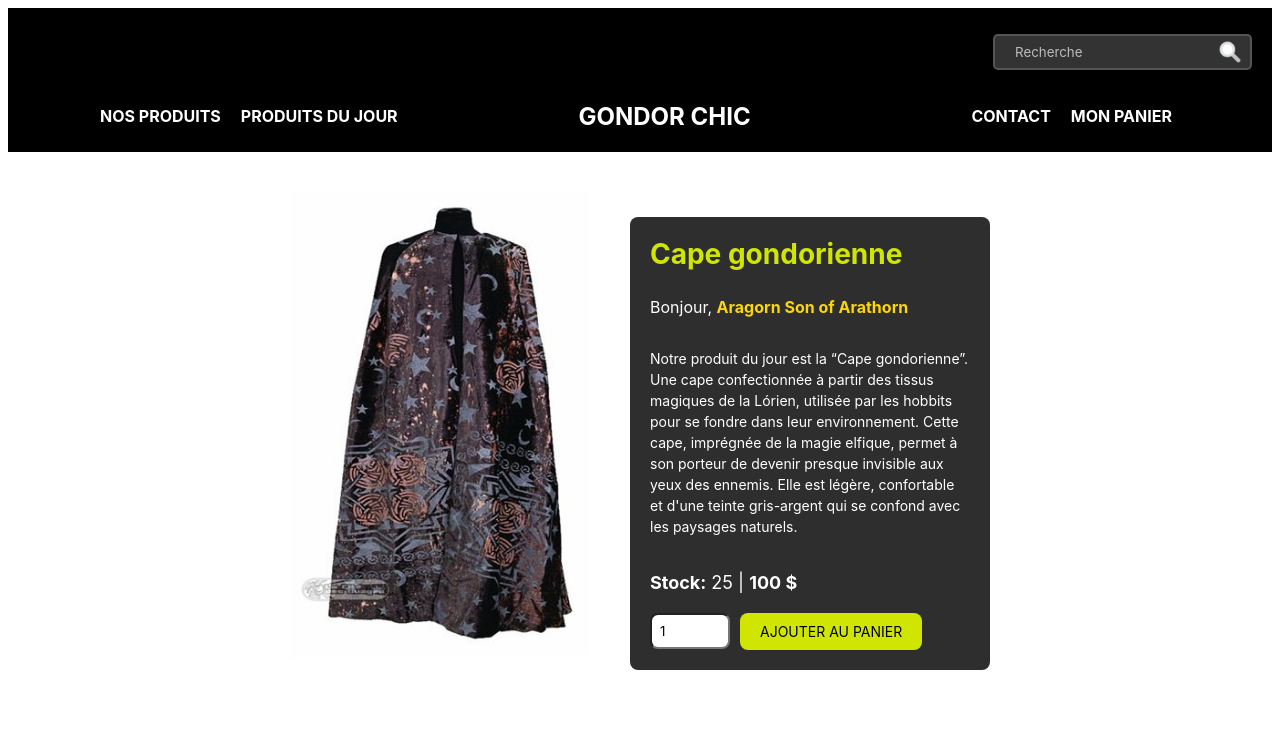
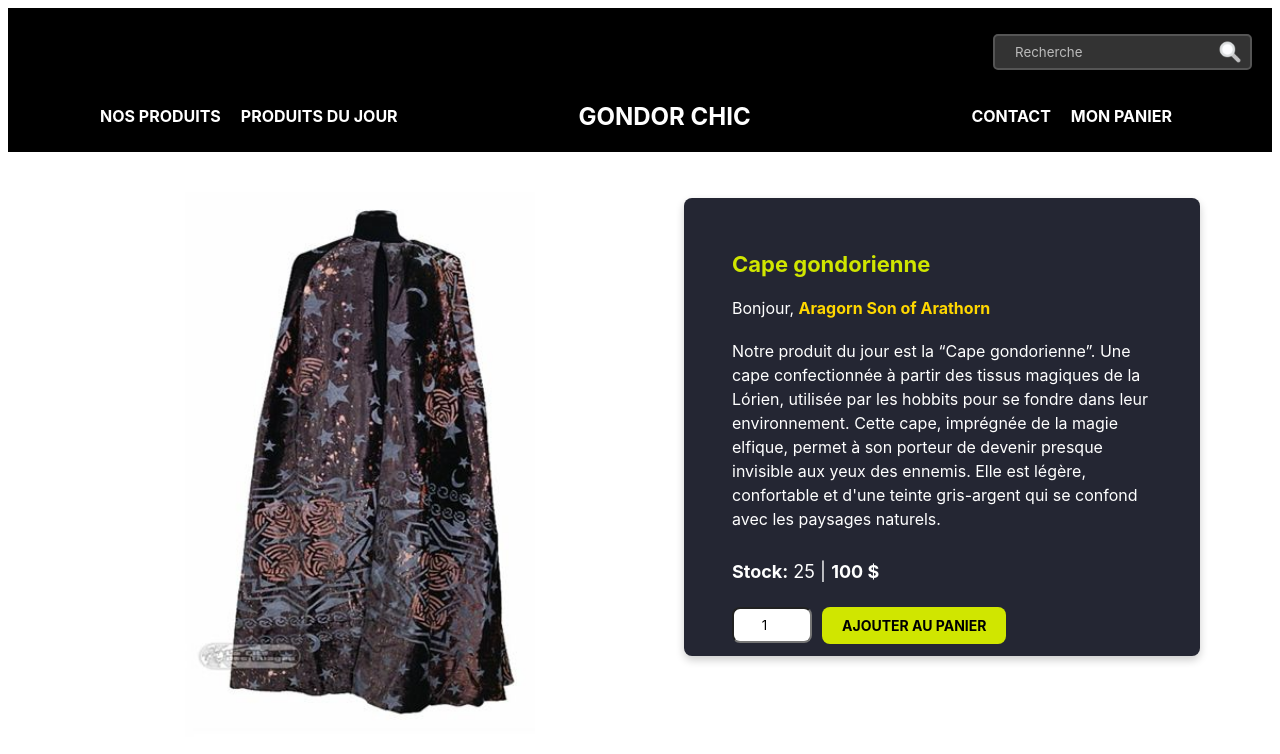
Before and after one commit to MioraRatsiresy/Gondor_Chic, a React (Vite) app in the folder Gondor_chic/: page /home in a window 1280 px wide. Shown: the top 754 px of the page. Built offline with nearby package versions, Linux system fonts and the light colour scheme.

Commit message:
CustomHome

```diff
--- a/Gondor_chic/src/pages/CustomHome.tsx
+++ b/Gondor_chic/src/pages/CustomHome.tsx
@@ -33,27 +33,28 @@
     };
 
     return (
-        <div className="product-container">
-            <img src={imageUrl} alt={productName} className="product-image" />
-            <div className="product-details">
-                <h2 className="product-title">{productName}</h2>
-                <p>Bonjour, <strong className="product-greeting">{user.first_name} {user.last_name}</strong></p>
-                <p className="product-description">{description}</p>
-                <p className="product-stock"><strong>Stock:</strong> {stock} | <strong>{price} $</strong></p>
-                <div className="quantity-and-button">
+        <div className="custom-home-product-container">
+            <img src={imageUrl} alt={productName} className="custom-home-product-image" />
+            <div className="custom-home-product-details">
+                <h2 className="custom-home-product-title">{productName}</h2>
+                <p>Bonjour, <strong className="custom-home-product-greeting">{user.first_name} {user.last_name}</strong></p>
+                <p className="custom-home-product-description">{description}</p>
+                <br />
+                <p className="custom-home-product-stock"><strong>Stock:</strong> {stock} | <strong>{price} $</strong></p>
+                <div className="custom-home-quantity-and-button">
                     <input
                         type="number"
                         value={quantity}
                         min="1"
                         max={stock}
                         onChange={handleQuantityChange}
-                        className="quantity-input"
+                        className="custom-home-quantity-input"
                     />
-                    <button onClick={handleAddToCart} className="add-to-cart-button">
+                    <button onClick={handleAddToCart} className="custom-home-add-to-cart-button">
                         AJOUTER AU PANIER
                     </button>
                 </div>
-                {quantity > stock && <p className="stock-warning">Le stock est limité, veuillez vérifier la quantité</p>}
+                {quantity > stock && <p className="custom-home-stock-warning">Le stock est limité, veuillez vérifier la quantité</p>}
             </div>
         </div>
     );
--- a/Gondor_chic/src/pages/customHome.css
+++ b/Gondor_chic/src/pages/customHome.css
@@ -1,64 +1,86 @@
-.product-container {
+.custom-home-product-container {
     display: flex;
+    justify-content: center;
     align-items: center;
     font-family: Arial, sans-serif;
     color: white;
+    width: 80%;
+    max-width: 700px;
+    margin: 40px auto;
+    position: relative;
 }
 
-.product-image {
-    width: 300px;
-    margin-right: 20px;
-    border-radius: 8px;
+.custom-home-product-image {
+    width: 50%;  /* Adjusted to fit the flexbox layout */
+    height: auto;
+    display: block;
+    position: relative;
+    z-index: 1;
+    left: -40%;
 }
 
-.product-details {
-    flex: 1;
-    background-color: #2e2e2e;
-    padding: 20px;
-    border-radius: 8px;
-    margin-left: 20px;
-    margin-top: 20px;
+.custom-home-product-details {
+    position: absolute;
+    z-index: 2;
+    background-color: rgb(36, 38, 51);
+    color: white;
+    padding: 3rem 3rem 10px ;
+    width: 60%;
+    right: -30%;
+    top: 1%;
+    box-shadow: 0 4px 8px 0 rgba(0, 0, 0, 0.2);
+    text-align: left;
+    display: flex;
+    flex-direction: column;
+    justify-content: flex-start;
+    align-items: flex-start;
+    height: auto;
+    min-height: 400px;
+    border-radius: 8px;  /* Rounded corners */
+    box-shadow: 0 4px 8px rgba(0, 0, 0, 0.2);  /* Add shadow */
 }
 
-.product-title {
-    font-size: 28px;
+.custom-home-product-title {
+    font-size: 22px;
     font-weight: bold;
-    margin-bottom: 10px;
+    margin: 5px 0;
     color: #d0e600;
 }
 
-.product-greeting {
+.custom-home-product-greeting {
     margin: 0;
     font-size: 16px;
     font-weight: bold;
     color: #ffd700;
 }
 
-.product-description {
-    margin: 10px 0;
-    font-size: 14px;
+.custom-home-product-description {
+    margin: 5px 0;
+    font-size: 16px;
     line-height: 1.5;
 }
 
-.product-stock {
+.custom-home-product-stock {
     font-size: 18px;
-    margin: 15px 0;
+    margin: 5px 0;
 }
 
-.quantity-and-button {
+.custom-home-quantity-and-button {
     display: flex;
     align-items: center;
+    margin-top: 20px;
 }
 
-.quantity-input {
+.custom-home-quantity-input {
     width: 60px;
     margin-right: 10px;
     display: inline-block;
     border-radius: 8px;
     padding: 8px;
+    text-align: center;
 }
 
-.add-to-cart-button {
+.custom-home-add-to-cart-button {
     padding: 10px 20px;
     background-color: #d0e600;
     border: none;
@@ -66,37 +88,41 @@
     display: inline-block;
     border-radius: 8px;
     font-size: 14px;
+    font-weight: bold;
 }
 
-.stock-warning {
+.custom-home-stock-warning {
     color: red;
     margin-top: 10px;
     font-size: 14px;
 }
 
 @media (max-width: 768px) {
-    .product-container {
+    .custom-home-product-container {
+        flex-direction: column;
+        align-items: center;
+    }
+
+    .custom-home-product-image {
+        width: 100%;
+        left: 0;
+        margin-bottom: 20px;
+    }
+
+    .custom-home-product-details {
+        position: static;
+        width: 100%;
+        padding: 20px;
+        box-shadow: none;
+    }
+
+    .custom-home-quantity-and-button {
         flex-direction: column;
         align-items: stretch;
     }
 
-    .product-image {
+    .custom-home-quantity-input {
         width: 100%;
-        margin-bottom: 20px;
-        border-radius: 8px;
-    }
-
-    .product-details {
-        margin-left: 0;
-    }
-
-    .quantity-and-button {
-        flex-direction: column;
-    }
-
-    .quantity-input {
-        width: auto;
-        margin-right: 0;
         margin-bottom: 10px;
     }
 }
```
